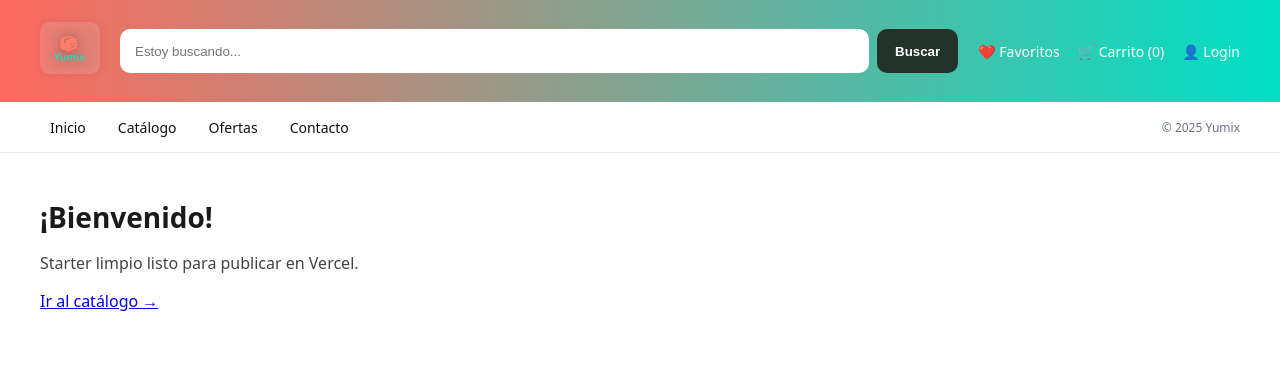
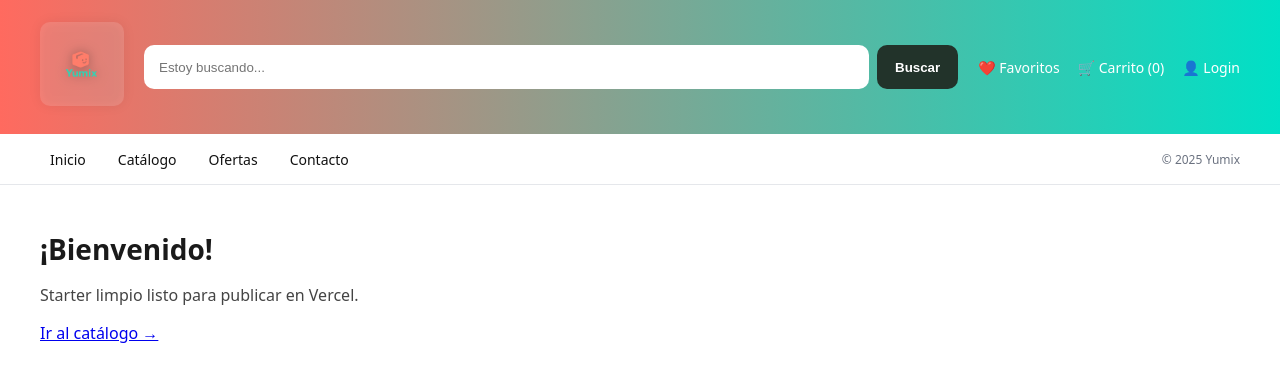
Before and after one commit to DevFredoom1945/tienda-yumix, a Next.js app: page / in a window 1280 px wide. Shown: the top 382 px of the page. Built offline with nearby package versions, Linux system fonts and the light colour scheme.

Commit message:
Update layout.js

```diff
--- a/app/layout.js
+++ b/app/layout.js
@@ -22,7 +22,7 @@ export default function RootLayout({ children }) {
       filter: 'drop-shadow(0 0 6px rgba(0,0,0,.45))', // contraste sobre el fondo
       backgroundColor: 'rgba(255,255,255,.14)',       // leve placa para legibilidad
       borderRadius: '10px',
-      padding: '4px 8px'
+      padding: '20px 20px'
     }}
   />
 </div>
```
